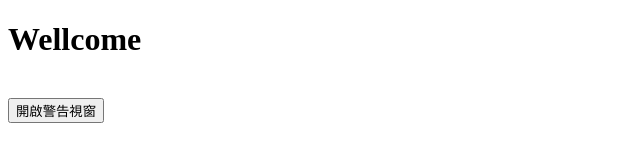
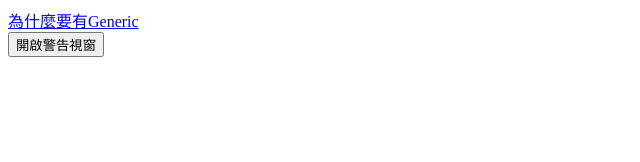
Before and after one commit to chhung/chhung.github.io, a plain HTML site: page index.html in a window 1280 px wide. Shown: the whole page, without its empty margins (0-640 px from the left). Drawn offline with Linux system fonts and the light colour scheme.

Commit message:
Update index.html

```diff
--- a/index.html
+++ b/index.html
@@ -5,7 +5,7 @@
     <title>Zack Talk</title>
   </head>
   <body>
-    <h1>Wellcome</h1>
+    <a href="/java/generic.html">為什麼要有Generic</a>
     <br>
     <button onclick="alert('這是警告文字');">開啟警告視窗</button>
   </body>
```
